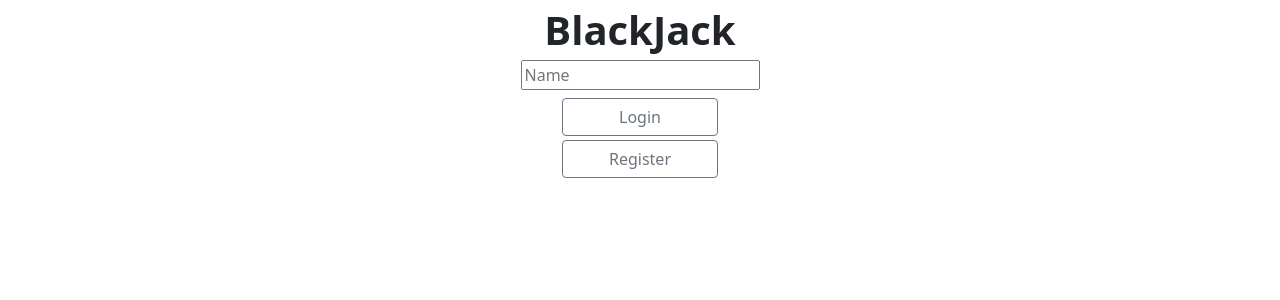
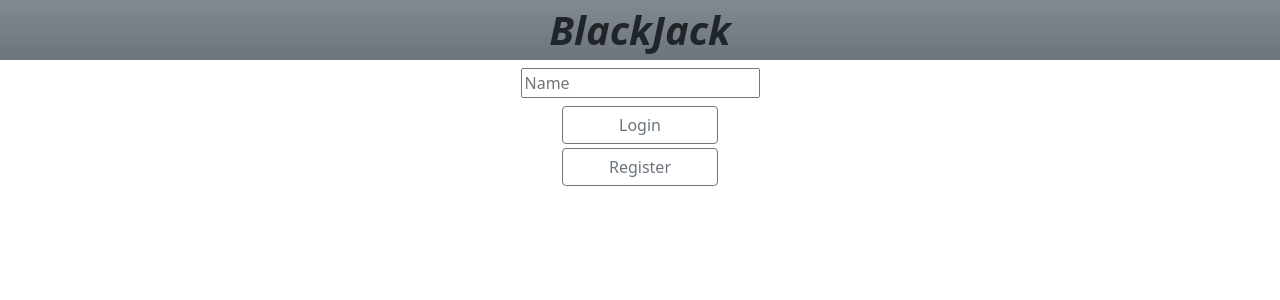
Before and after one commit to trueVincent/blackjack, a React (Create React App) app in the folder frontend/: page / in a window 1280 px wide. Shown: the top 300 px of the page. Built offline with nearby package versions, Linux system fonts and the light colour scheme; no server answers.

Commit message:
obvious current and title

```diff
--- a/frontend/src/App.js
+++ b/frontend/src/App.js
@@ -16,6 +16,10 @@ function App() {
       <BrowserRouter>
         <Header isLogin={isLogin} setIsLogin={setIsLogin}/>
 
+        <div className="d-flex justify-content-center bg-secondary bg-gradient mb-2">
+          <div className="fs-1 fw-bold fst-italic">BlackJack</div>
+        </div>
+
         <Routes>
           <Route path="/" element={<HomePage isLogin={isLogin} setIsLogin={setIsLogin}/>} />
           {isLogin && <Route path="/waitingroom" element={<WaitingRoomPage />} />}
--- a/frontend/src/components/common/Header.jsx
+++ b/frontend/src/components/common/Header.jsx
@@ -9,7 +9,7 @@ const Header = ({ isLogin, setIsLogin }) => {
 
     return (
         <>
-            <div className="d-flex justify-content-end">
+            <div className="d-flex justify-content-end align-items-center bg-light">
                 {isLogin && <div className="me-1">Name: {name}</div>}
                 {isLogin && <button type="button" className="btn btn-outline-secondary me-1" onClick={() => handleLogoutBtnClick(setIsLogin, nav)}>Logout</button>}
                 {isLogin && <button type="button" className="btn btn-outline-secondary" onClick={() => {
--- a/frontend/src/components/game/GamePlayerCard.jsx
+++ b/frontend/src/components/game/GamePlayerCard.jsx
@@ -13,11 +13,10 @@ const GamePlayerCard = ({ name, bet, cards, isCurrent, isSelf }) => {
 
     return (
         <>
-            <div className="border">
+            <div className={isCurrent ? "border border-3 border-primary" : "border"}>
                 <div>Name: {name}</div>
                 <div>Bet: {bet}</div>
                 <div>Cards: {cards && <Cards cards={cards} isSelf={isSelf} />}</div>
-                {isCurrent && <div>Current</div>}
             </div>
         </>
     )
--- a/frontend/src/pages/GamePage.jsx
+++ b/frontend/src/pages/GamePage.jsx
@@ -26,7 +26,7 @@ const GamePage = () => {
 
     return (
         <>
-            <div className="fs-1 fw-bold">Game</div>
+            <div className="fs-2 fw-bold">Game</div>
             <div className={isCurrent ? "" : "d-none"}>
                 Your turn
             </div>
--- a/frontend/src/pages/HomePage.jsx
+++ b/frontend/src/pages/HomePage.jsx
@@ -8,9 +8,6 @@ const HomePage = ({ isLogin, setIsLogin }) => {
 
     return (
         <>
-            <div className="d-flex justify-content-center">
-                <div className="fs-1 fw-bold">BlackJack</div>
-            </div>
             <div className="d-flex flex-column align-items-center">
                 {!isLogin && <input type="text" className="" placeholder="Name" onInput={(e) => setName(e.target.value)}/>}
                 <div className="mt-2">
--- a/frontend/src/pages/ResultPage.jsx
+++ b/frontend/src/pages/ResultPage.jsx
@@ -17,7 +17,7 @@ const ResultPage = () => {
 
     return (
         <>
-            <div className="fs-1 fw-bold">Result</div>
+            <div className="fs-2 fw-bold">Result</div>
             <div className="row">
                 <div className="col-9">
                     <div className="fs-3">Dealer</div>
--- a/frontend/src/pages/WaitingRoomPage.jsx
+++ b/frontend/src/pages/WaitingRoomPage.jsx
@@ -25,7 +25,7 @@ const WaitingRoomPage = () => {
 
     return (
         <>
-            <div className="fs-1 fw-bold">WaitingRoom</div>
+            <div className="fs-2 fw-bold">WaitingRoom</div>
             <div className="row">
                 <div className="col-3">
                     <div className="fs-3">Dealer</div>
```
